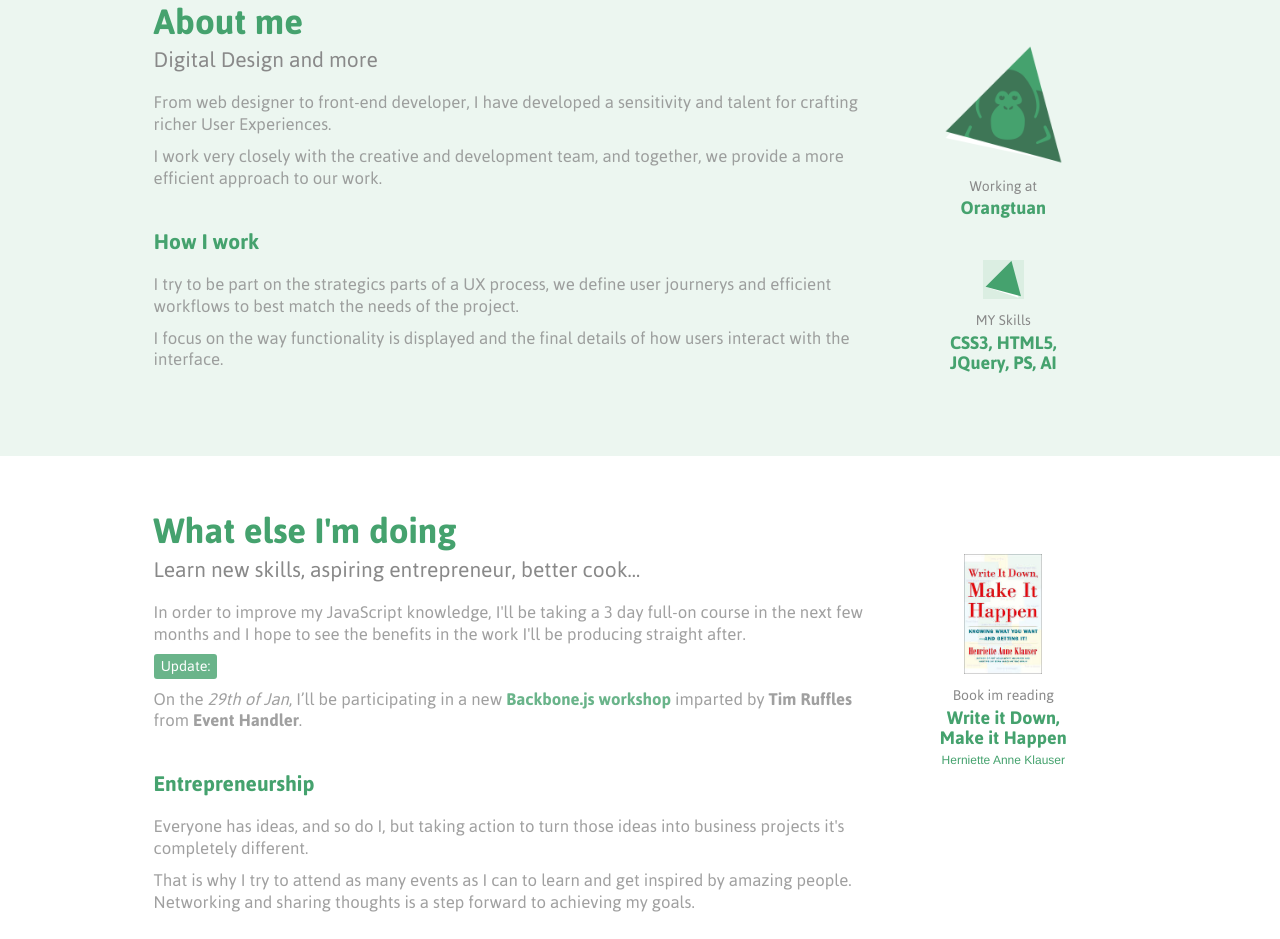
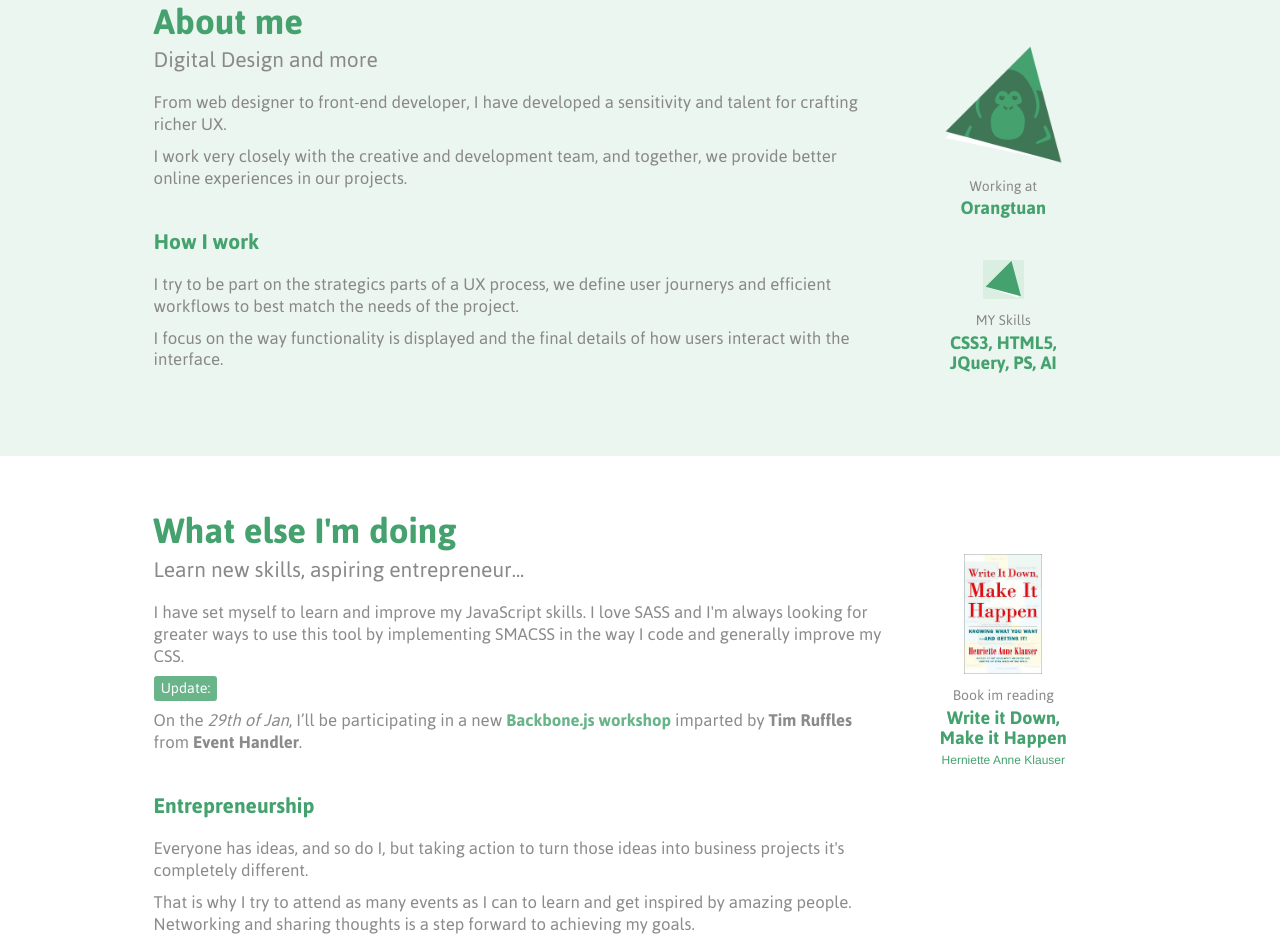
Before and after one commit to nicolastelfer/my-site, a plain HTML site: page personal-site/site.html in a window 1280 px wide. Shown: the part 327-1266 px from the top of the page. Drawn offline with Linux system fonts and the light colour scheme; files whose address does not match are found by name.

Commit message:
added arrow tot footer, copy changes

```diff
--- a/personal-site/dev/sass/chunks/_chunks.defaults.scss
+++ b/personal-site/dev/sass/chunks/_chunks.defaults.scss
@@ -47,6 +47,34 @@ section {
 
 }
 
+.section-last {
+	position: relative;
+	&:before, &:after {
+		top: 100%;
+		left: 50%;
+		border: solid transparent;
+		content: " ";
+		height: 0;
+		width: 0;
+		position: absolute;
+		pointer-events: none;
+	}
+
+	&:after {
+		top: 100%;
+		left: 13%;
+		border: solid transparent;
+		content: " ";
+		height: 0;
+		width: 0;
+		position: absolute;
+		pointer-events: none;
+		border-color: rgba(136, 183, 213, 0);
+		border-top-color: $base-color-light;
+		border-width: 30px;
+		margin-left: -30px;
+	}
+}
 
 section h2 {
 	margin: 0;
@@ -56,7 +84,8 @@ section h2 {
 }
 
 section p {
-	color: #898989;
+	color: #706e6e;
+
 	opacity: .8;
 	font-size: 1.2em;
 	line-height: 1.3em;
--- a/personal-site/site.html
+++ b/personal-site/site.html
@@ -30,7 +30,7 @@
     <section class="scheme-colour-1">
         <!--<div class="profile-thumb icon icon-image mbl"><img src="site/assets/img/nicolas-telfer.jpg"></div>-->
         <h2 class="headline headline-l headline-type-one mbm mtl">Nicolas Telfer Guimera</h2>
-        <h4 class="xs-headline mbl">UX Developer based in London</h4>
+        <h4 class="xs-headline mbl">Front-end Developer based in London</h4>
         <a href="http://www.twitter.com/nicolastelfer" class="link-inline link-light " target="_blank"><span class="icon icon-twitter"></span>@nicolastelfer</a>
     </section>
 
@@ -38,8 +38,8 @@
         <div class="column">
             <h2 class="headline md-headline headline-type-two">About me</h2>
             <h4 class="sub-headline">Digital Design and more</h4>
-            <p>From web designer to front-end developer, I have developed a sensitivity and talent for crafting richer User Experiences.</p>
-            <p>I work very closely with the creative and development team, and together, we provide a more efficient approach to our work.</p>
+            <p>From web designer to front-end developer, I have developed a sensitivity and talent for crafting richer UX.</p>
+            <p>I work very closely with the creative and development team, and together, we provide better online experiences in our projects.</p>
 
             <h4 class="headline sm-headline headline-type-two mtlr">How I work</h4>
             <p>I try to be part on the strategics parts of a UX process, we define user journerys and efficient workflows to best match the needs of the project.</p>
@@ -75,11 +75,12 @@
         </div>
     </section>
 
-    <section>
+    <section class="section-last">
         <div class="column">
             <h2 class="headline md-headline headline-type-two">What else I'm doing</h2>
-            <h4 class="sub-headline">Learn new skills, aspiring entrepreneur, better cook...</h4>
-            <p>In order to improve my JavaScript knowledge, I'll be taking a 3 day full-on course in the next few months and I hope to see the benefits in the work I'll be producing straight after.</p>
+            <h4 class="sub-headline">Learn new skills, aspiring entrepreneur...</h4>
+            <!--<p>In order to improve my JavaScript knowledge, I'll be taking a 3 day full-on course in the next few months and I hope to see the benefits in the work I'll be producing straight after.</p>-->
+            <p>I have set myself to learn and improve my JavaScript skills. I love SASS and I'm always looking for greater ways to use this tool by implementing SMACSS in the way I code and generally improve my CSS.</p>
             <p><span class="update">Update:</span></p>
             <p>On the <em>29th of Jan</em>, I’ll be participating in a new <a href="" target="_blank" class="link-inline">Backbone.js workshop</a> imparted by <a href="http://www.twitter.com/timruffles" target="_blank">Tim Ruffles</a> from <a href="http://www.eventhandler.co.uk/" target="_blank">Event Handler</a>.</p>
 
@@ -121,8 +122,9 @@
                 <h4 class="xs-headline headline-dark mbl">Get in touch, let's meet and make something happen</h4>
                 <p>I'm always planning to release new project and looking to meet new, exiting and inspirational people to partner with and do something amazing.</p>
 
-                <p><a href="">Send me an email</a> <a href="http://www.twitter.com/nicolastelfer" class="link-inline link-light " target="_blank"><span class="icon icon-twitter"></span>@nicolastelfer</a></p>
-                <p>Call me on <strong>+44 (0)7956178994</strong></p>
+                <h5 class="mbm"><a href="">Send me an email</a></h5>
+                <h5 class="mbl">Call me on <strong>+44 (0)7956178994</strong></h5>
+                <p> <a href="http://www.twitter.com/nicolastelfer" class="link-inline link-light " target="_blank"><span class="icon icon-twitter"></span>@nicolastelfer</a></p>
             </div>
             <div class="column-2">
 
```
Also changed, not shown: personal-site/site/assets/css/main-styles.css. Lines whose indentation alone changed are shown as unchanged.
